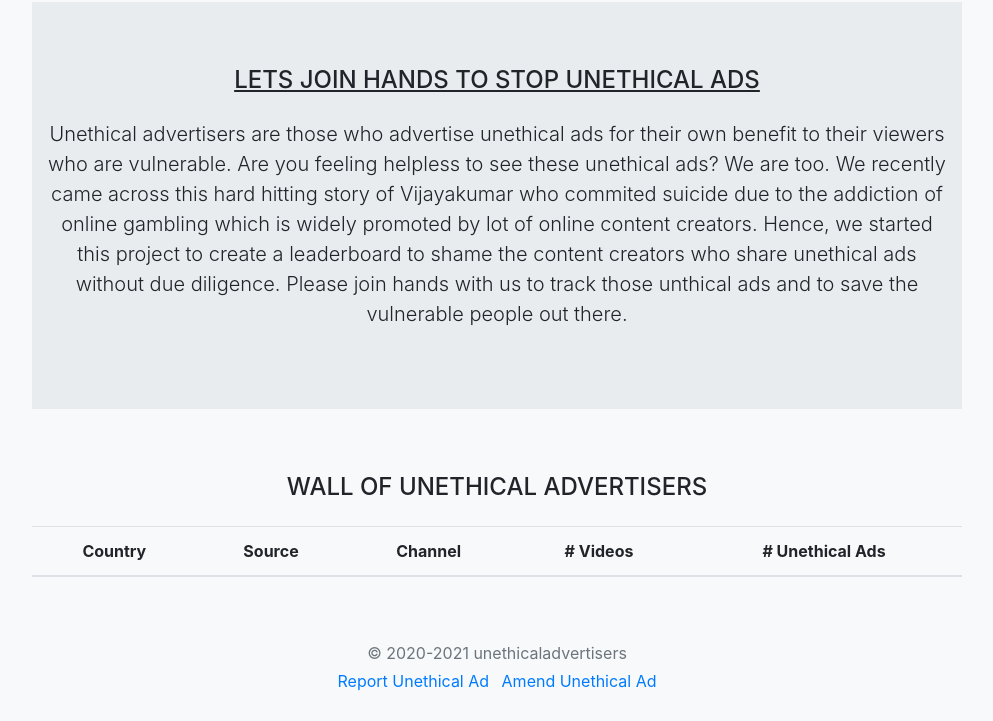
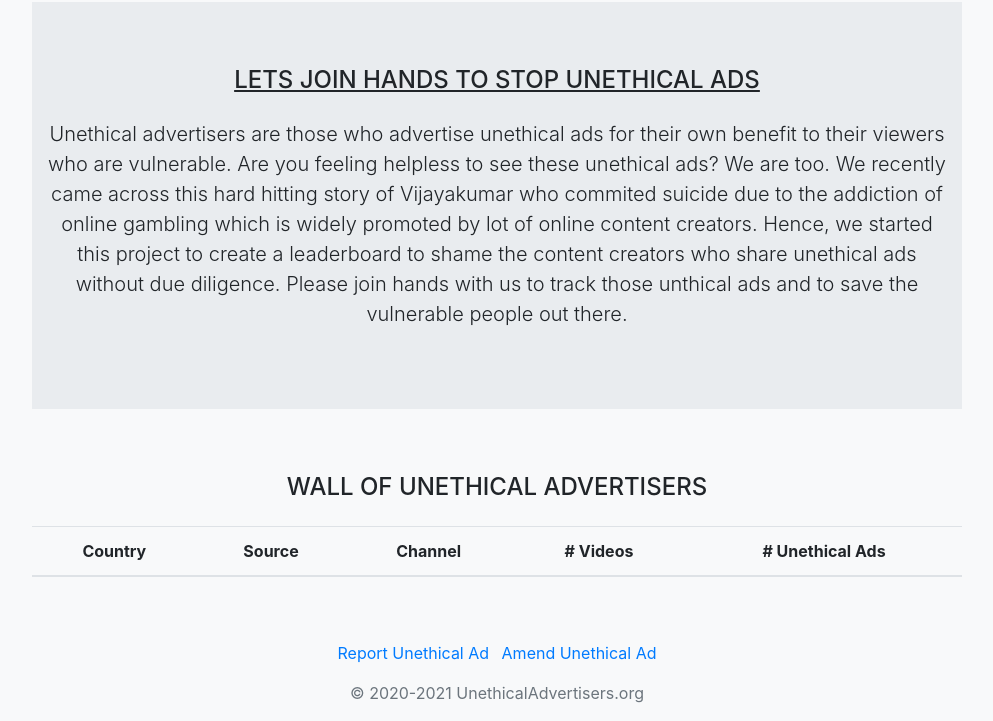
Before and after one commit to unethicaladvertisers/unethicaladvertisers.github.io, a plain HTML site: page index.html in a window 1280 px wide. Shown: the part 388-1109 px from the top of the page, without its empty margins (143-1136 px from the left). Drawn offline with nearby package versions, Linux system fonts and the light colour scheme; a script that the page names is missing.

Commit message:
Update footer order.

```diff
--- a/index.html
+++ b/index.html
@@ -59,11 +59,11 @@
     </div>
 
       <footer class="my-3 pt-5 text-muted text-center text-small">
-        <p class="mb-1">&copy; 2020-2021 unethicaladvertisers</p>
         <ul class="list-inline">
           <li class="list-inline-item"><a href="https://forms.gle/1w9Xamgi5TFzZ3Qe6">Report Unethical Ad</a></li>
           <li class="list-inline-item"><a href="https://forms.gle/oUvd5nnFDjvpZPYy8">Amend Unethical Ad</a></li>
         </ul>
+        <p class="mb-1">&copy; 2020-2021 UnethicalAdvertisers.org</p>
       </footer>
     </div>
 
```
